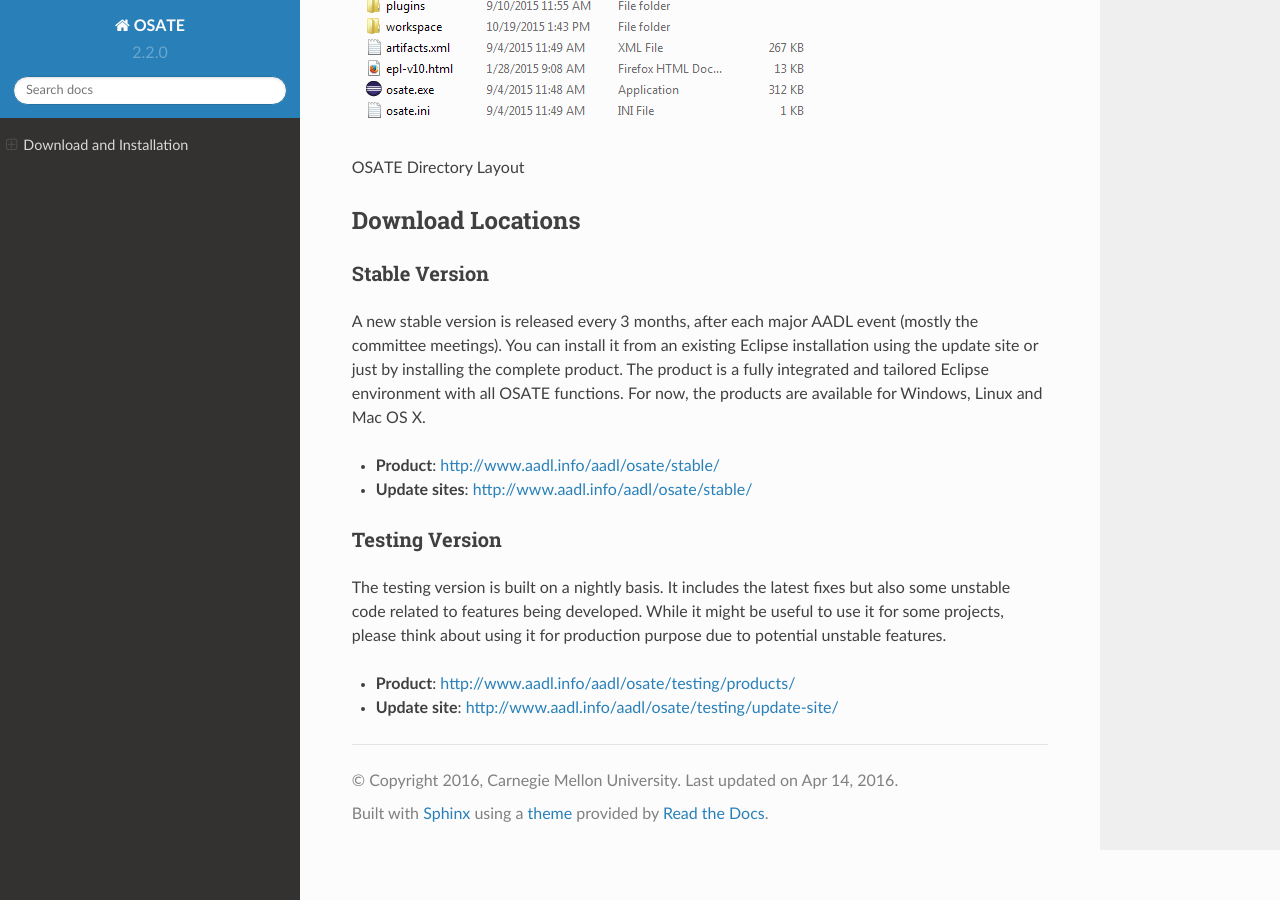
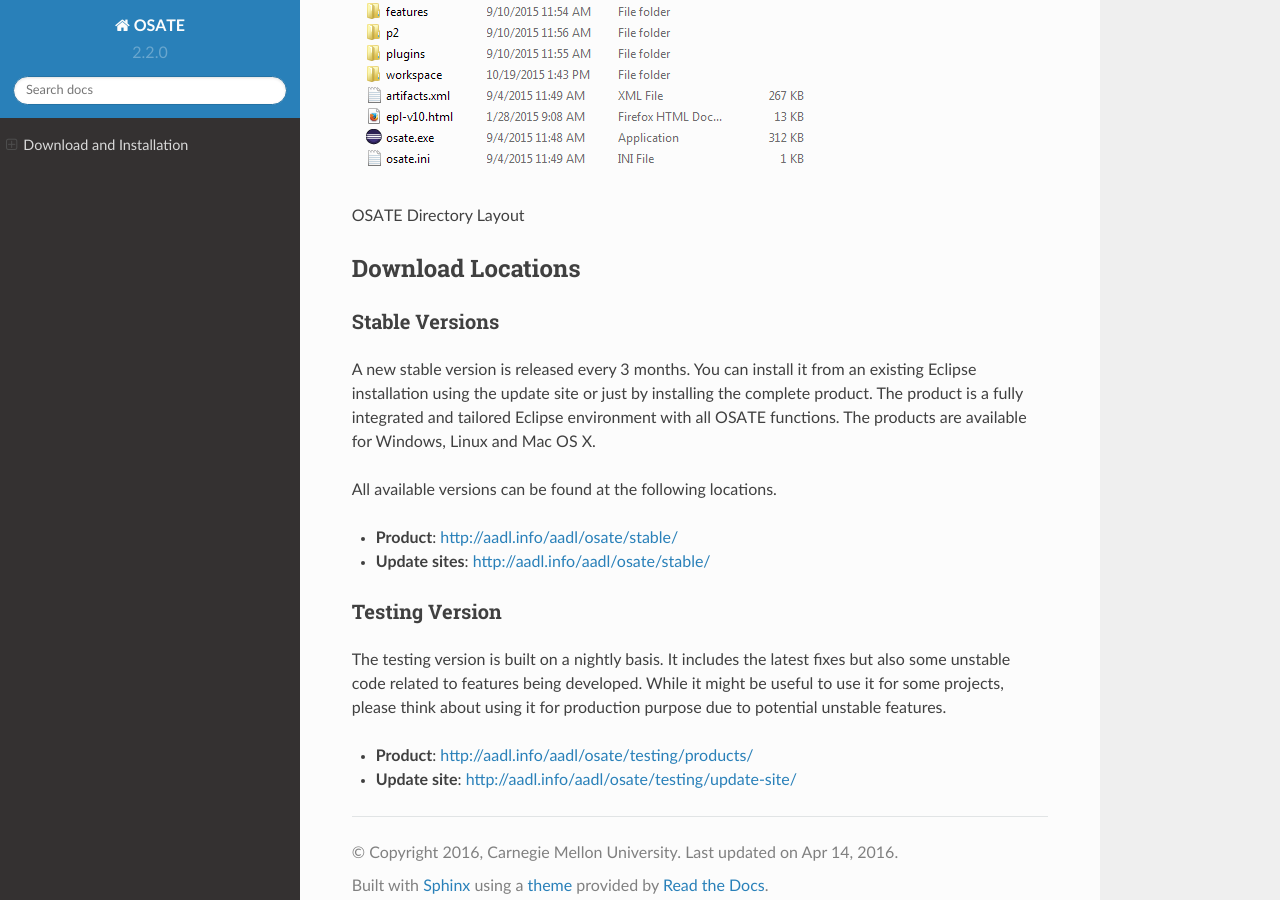
Before and after one commit to osate/website, a Sphinx documentation site: the page built from source/download-and-install.md, in a window 1280 px wide and 900 px high, scrolled down 963 px. Built offline with Sphinx 7.4.7 and the Read the Docs theme 2.0.0, drawn with Linux system fonts in a browser that asks for light colours; some of the changed text lies outside the part shown.

Commit message:
a couple of tweaks

```diff
--- a/source/download-and-install.md
+++ b/source/download-and-install.md
@@ -1,4 +1,7 @@
 # Download and Installation
+
+The latest OSATE release can be downloaded from
+[here](http://aadl.info/aadl/osate/stable/latest/products/).
 
 ## Installation
 
@@ -45,17 +48,18 @@
 
 ## Download Locations
 
-### Stable Version
+### Stable Versions
 
-A new stable version is released every 3 months, after each major AADL
-event (mostly the committee meetings). You can install it from an
+A new stable version is released every 3 months. You can install it from an
 existing Eclipse installation using the update site or just by
 installing the complete product. The product is a fully integrated and
-tailored Eclipse environment with all OSATE functions. For now, the
-products are available for Windows, Linux and Mac OS X.
+tailored Eclipse environment with all OSATE functions. The products are
+available for Windows, Linux and Mac OS X.
 
-  - **Product**: <http://www.aadl.info/aadl/osate/stable/>
-  - **Update sites**: <http://www.aadl.info/aadl/osate/stable/>
+All available versions can be found at the following locations.
+
+  - **Product**: <http://aadl.info/aadl/osate/stable/>
+  - **Update sites**: <http://aadl.info/aadl/osate/stable/>
 
 ### Testing Version
 
@@ -64,6 +68,5 @@
 While it might be useful to use it for some projects, please think about
 using it for production purpose due to potential unstable features.
 
-  - **Product**: <http://www.aadl.info/aadl/osate/testing/products/>
-  - **Update site**:
-    <http://www.aadl.info/aadl/osate/testing/update-site/>
+  - **Product**: <http://aadl.info/aadl/osate/testing/products/>
+  - **Update site**: <http://aadl.info/aadl/osate/testing/update-site/>
```
